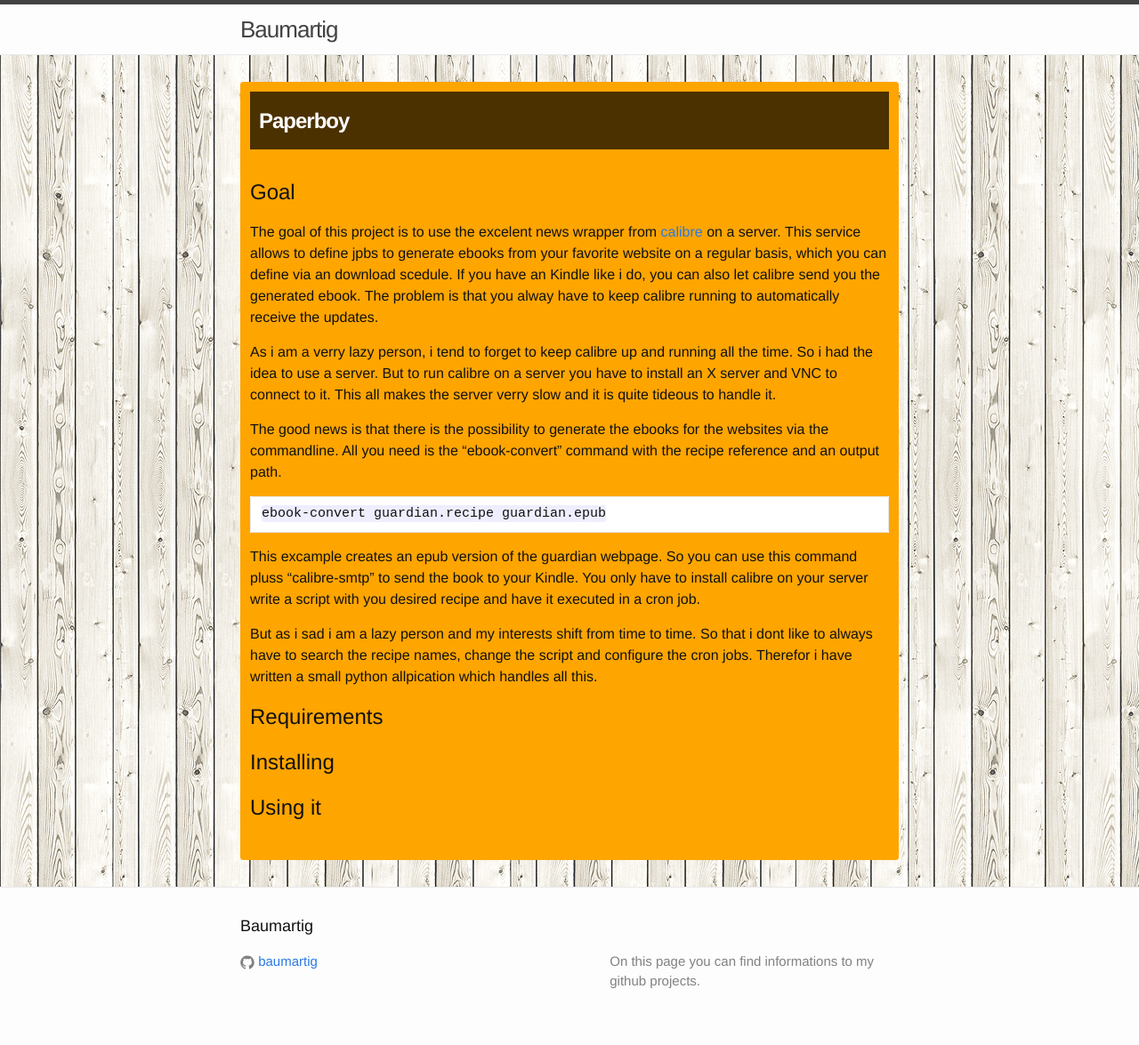
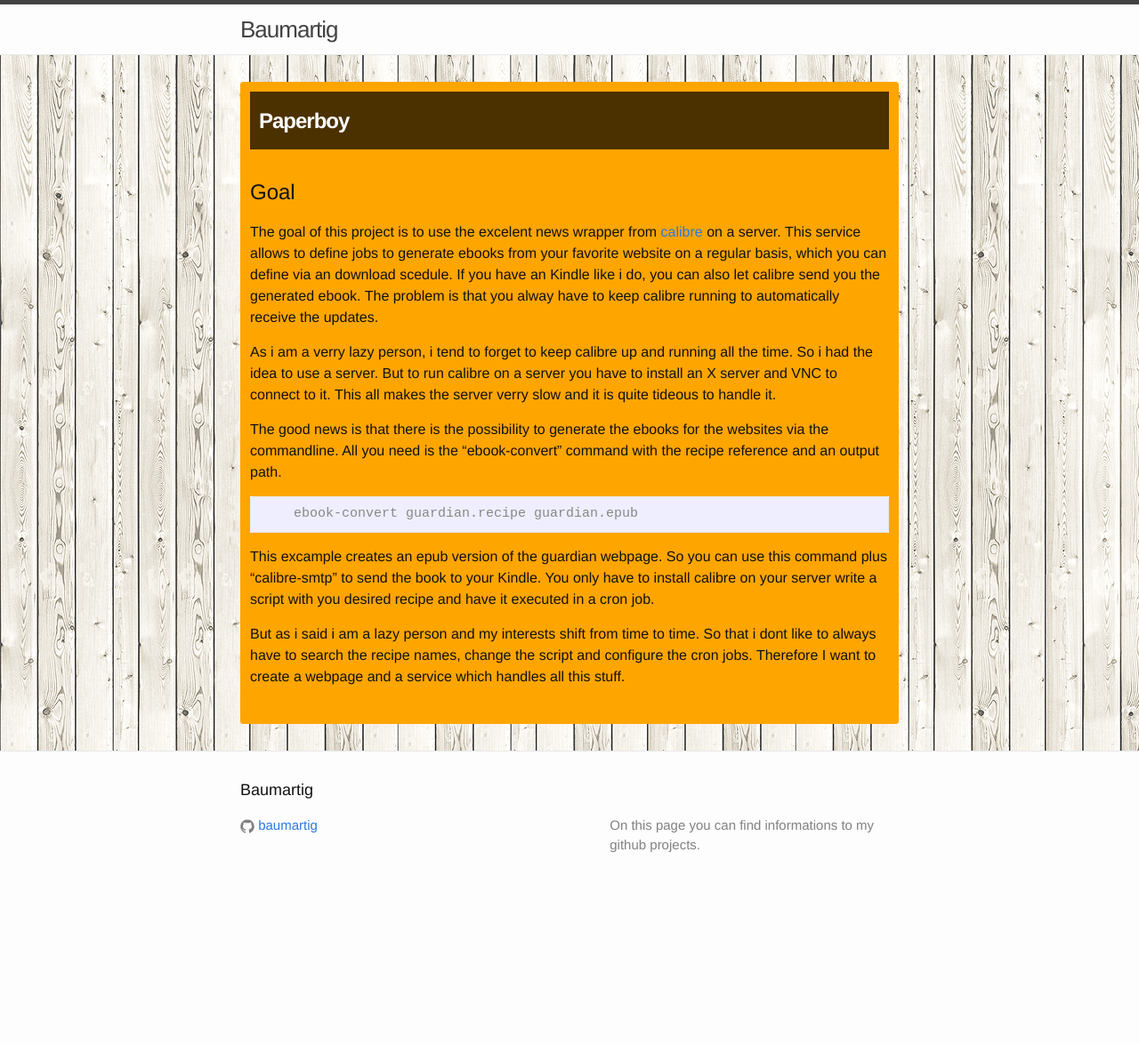
Before and after one commit to baumartig/baumartig.github.io, a Jekyll site: the page built from projects/paperboy.markdown, in a window 1280 px wide. Shown: the whole page at 89% size. Built offline with Jekyll 4.4.1, drawn with Linux system fonts in a browser that asks for light colours; after the commit the page ends 1022 px from its top, so only the background shows below that.

Commit message:
Paperboy Projekt Beschreibung überarbeitet

```diff
--- a/projects/paperboy.markdown
+++ b/projects/paperboy.markdown
@@ -7,20 +7,16 @@
 
 # Goal
 
-The goal of this project is to use the excelent news wrapper from [calibre](http://calibre-ebook.com/) on a server. This service allows to define jpbs to generate ebooks from your favorite website on a regular basis, which you can define via an download scedule. If you have an Kindle like i do, you can also let calibre send you the generated ebook. The problem is that you alway have to keep calibre running to automatically receive the updates.
+The goal of this project is to use the excelent news wrapper from [calibre](http://calibre-ebook.com/) on a server. This service allows to define jobs to generate ebooks from your favorite website on a regular basis, which you can define via an download scedule. If you have an Kindle like i do, you can also let calibre send you the generated ebook. The problem is that you alway have to keep calibre running to automatically receive the updates.
 
 As i am a verry lazy person, i tend to forget to keep calibre up and running all the time. So i had the idea to use a server. But to run calibre on a server you have to install an X server and VNC to connect to it. This all makes the server verry slow and it is quite tideous to handle it.
 
 The good news is that there is the possibility to generate the ebooks for the websites via the commandline. All you need is the "ebook-convert" command with the recipe reference and an output path.
 
+{% highlight console %}
     ebook-convert guardian.recipe guardian.epub
+{% endhighlight %}
 
-This excample creates an epub version of the guardian webpage. So you can use this command pluss "calibre-smtp" to send the book to your Kindle. You only have to install calibre on your server write a script with you desired recipe and have it executed in a cron job.
+This excample creates an epub version of the guardian webpage. So you can use this command plus "calibre-smtp" to send the book to your Kindle. You only have to install calibre on your server write a script with you desired recipe and have it executed in a cron job.
 
-But as i sad i am a lazy person and my interests shift from time to time. So that i dont like to always have to search the recipe names, change the script and configure the cron jobs. Therefor i have written a small python allpication which handles all this.
-
-# Requirements
-
-# Installing
-
-# Using it
+But as i said i am a lazy person and my interests shift from time to time. So that i dont like to always have to search the recipe names, change the script and configure the cron jobs. Therefore I want to create a webpage and a service which handles all this stuff.
```
